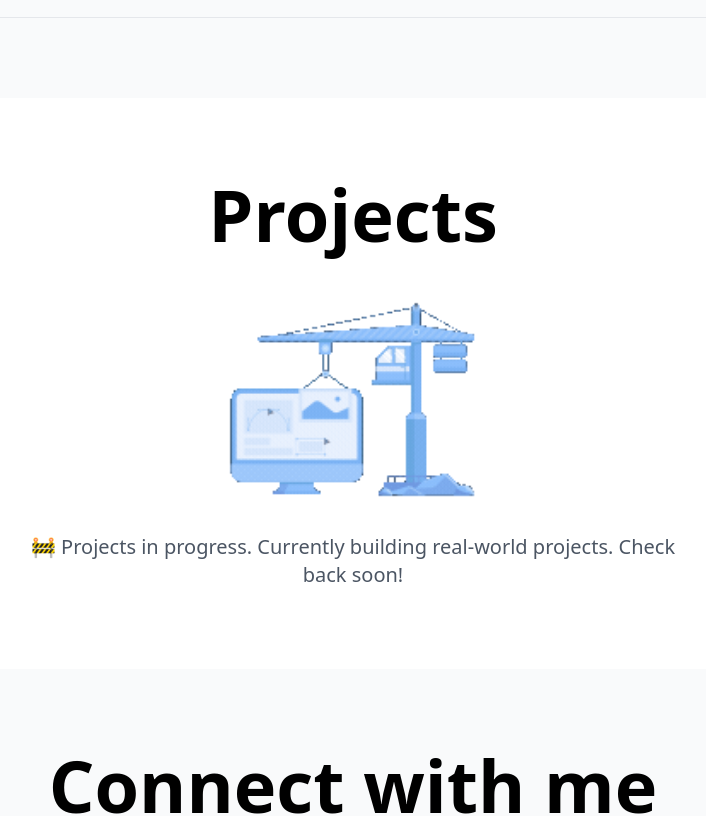
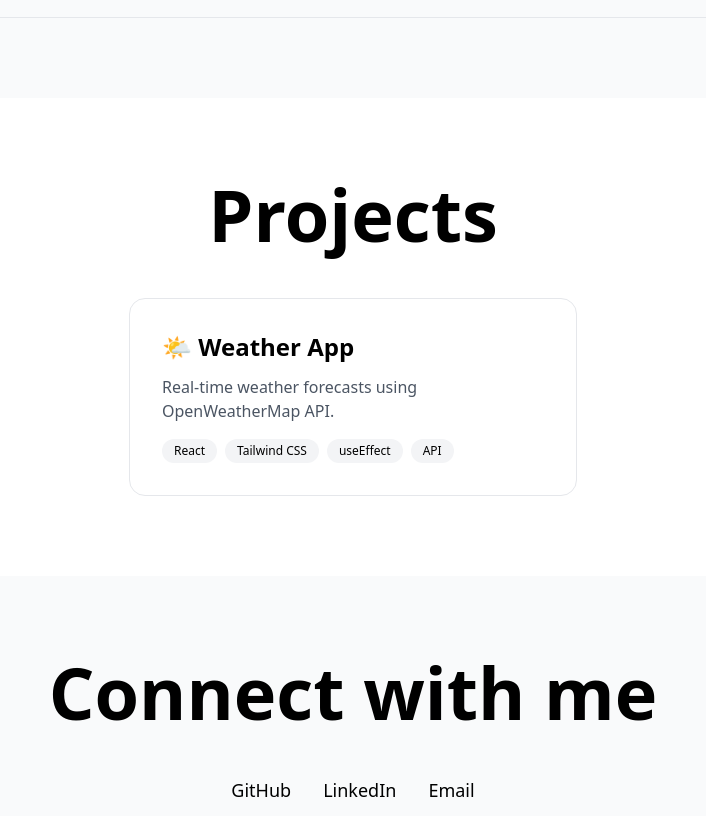
Before and after one commit to jameschibueze25-ux/Personal-Portfolio, a React (Vite) app: page / in a window 1280 px wide. Shown: the part 1875-2691 px from the top of the page, without its empty margins (287-993 px from the left). Built offline with nearby package versions, Linux system fonts and the light colour scheme.

Commit message:
Add Weather App project card to ProjectSection

```diff
--- a/src/components/ProjectSection.jsx
+++ b/src/components/ProjectSection.jsx
@@ -1,34 +1,45 @@
-import MaintenanceGif from '../Maintenance.gif'
-
 function ProjectSection() {
   return (
     // px-8: horizontal padding
     // py-20: vertical spacing
     // bg-white: white background
-    // text-center: centers all child text
-    <section className="px-4 md:px-8 py-20 bg-white text-center">
+    // text-center: centers heading
+    <section id="projects" className="px-8 py-20 bg-white text-center">
 
-      {/* text-7xl: massive heading to match other sections
-          font-bold: bold heading
-          mb-12: margin bottom for spacing */}
-      <h2 className="text-4xl md:text-7xl font-bold mb-12">Projects</h2>
+      {/* text-7xl: huge heading
+          font-bold: bold
+          mb-12: margin bottom */}
+      <h2 className="text-5xl md:text-7xl font-bold mb-12">Projects</h2>
 
-      {/* w-64: fixed width
-          mx-auto: centers the image horizontally
-          mb-8: margin bottom to separate from text */}
-      <img
-        src={MaintenanceGif}
-        alt="Maintenance"
-        className="w-64 mx-auto mb-8"
-      />
+      {/* max-w-md: limits card width
+          mx-auto: centers it
+          p-8: padding inside card
+          border: light grey border
+          rounded-2xl: rounded corners
+          hover:shadow-lg: shadow on hover
+          transition: smooth hover effect
+          block: makes the link a block element
+          text-left: aligns text inside left */}
+      <a
+        href="https://james-weather.vercel.app/"
+        target="_blank"
+        rel="noopener noreferrer"
+        className="block max-w-md mx-auto p-8 border border-gray-200 rounded-2xl hover:shadow-lg transition text-left"
+      >
+        <h3 className="text-2xl font-bold mb-3">🌤️ Weather App</h3>
 
-      {/* text-xl: larger text for the message
-          text-gray-600: soft grey color
-          max-w-2xl: limit width for cleaner reading
-          mx-auto: center the paragraph */}
-      <p className="text-xl text-gray-600 max-w-2xl mx-auto">
-        🚧 Projects in progress. Currently building real-world projects. Check back soon!
-      </p>
+        <p className="text-gray-600 mb-4">
+          Real-time weather forecasts using OpenWeatherMap API.
+        </p>
+
+        {/* Tech stack tags - small pills */}
+        <div className="flex flex-wrap gap-2">
+          <span className="text-xs bg-gray-100 px-3 py-1 rounded-full">React</span>
+          <span className="text-xs bg-gray-100 px-3 py-1 rounded-full">Tailwind CSS</span>
+          <span className="text-xs bg-gray-100 px-3 py-1 rounded-full">useEffect</span>
+          <span className="text-xs bg-gray-100 px-3 py-1 rounded-full">API</span>
+        </div>
+      </a>
 
     </section>
   )
```
